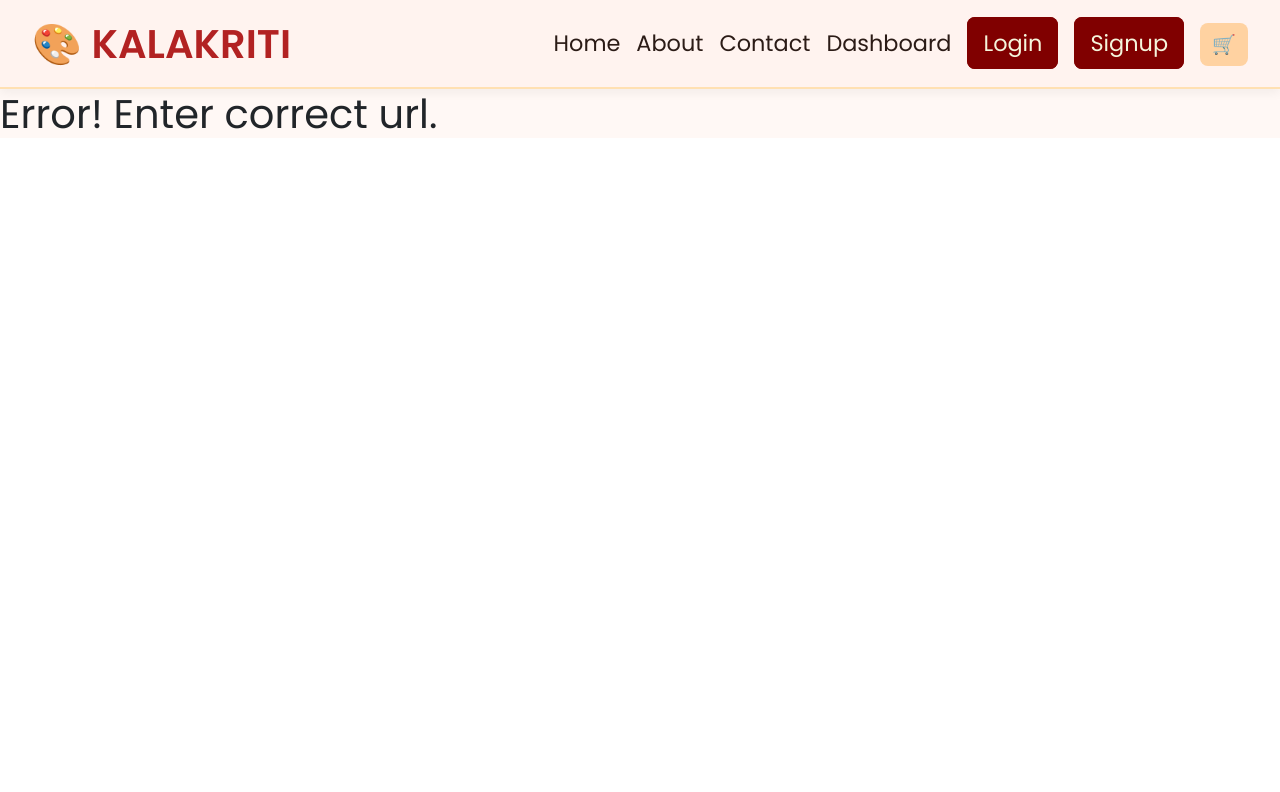
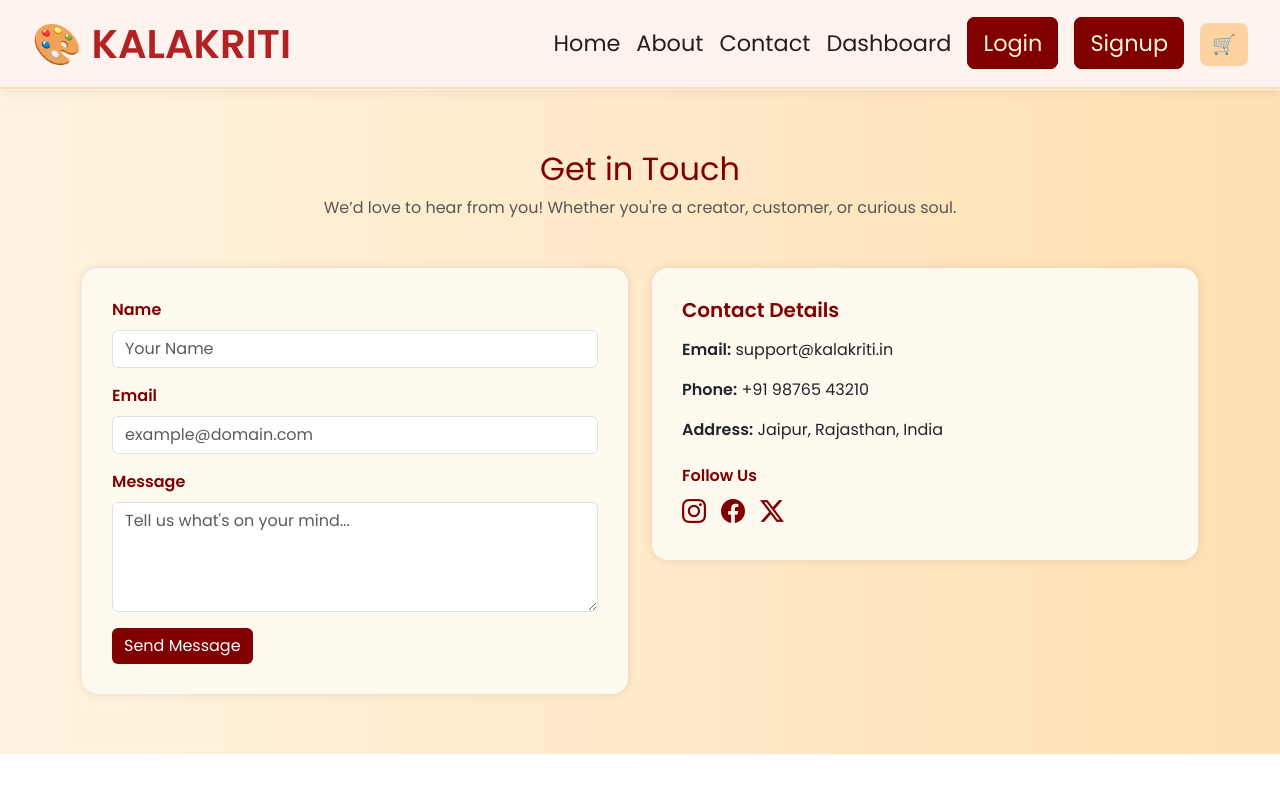
Before and after one commit to laxmikandivalasa/KalakritiAU, a React (Create React App) app in the folder client/: page /contact in a window 1280 px wide. Shown: the top 792 px of the page. Built offline with nearby package versions, Linux system fonts and the light colour scheme.

Commit message:
Added contact us page

```diff
--- a/client/src/components/Routing.js
+++ b/client/src/components/Routing.js
@@ -6,7 +6,7 @@ import SignupPage from '../pages/signup';
 import CartPage from '../pages/CartPage';
 import Dashboard from '../pages/Dashboard';
 import { Errorpage } from '../pages/Errorpage';
-
+import Contact from '../pages/Contactus';
 export default function Routing() {
     return (
         <BrowserRouter>
@@ -17,6 +17,7 @@ export default function Routing() {
                     <Route path="signup" element={<SignupPage />} />
                     <Route path="cart" element={<CartPage />} />
                     <Route path="dashboard" element={<Dashboard />} />
+                    <Route path="contact" element={<Contact />} />
                     <Route path="*" element={<Errorpage/>} />
 
                 </Route>
--- a/client/src/index.js
+++ b/client/src/index.js
@@ -4,11 +4,11 @@ import './index.css';
 import App from './App';
 import reportWebVitals from './reportWebVitals';
 import Routing from './components/Routing'
-
 const root = ReactDOM.createRoot(document.getElementById('root'));
 root.render(
   <React.StrictMode>
     <Routing/>
+
   </React.StrictMode>
 );
 
--- /dev/null
+++ b/client/src/pages/Contactus.js
@@ -0,0 +1,97 @@
+import React from 'react';
+import 'bootstrap/dist/css/bootstrap.min.css';
+import 'bootstrap-icons/font/bootstrap-icons.css';
+
+const Contact = () => {
+  const styles = {
+    section: {
+      background: 'linear-gradient(to right, #fff3e0, #ffe0b2)',
+      padding: '60px 0',
+    },
+    card: {
+      backgroundColor: '#fffaf0',
+      borderRadius: '1rem',
+      padding: '30px',
+      boxShadow: '0 0 10px rgba(0,0,0,0.1)',
+    },
+    maroonText: {
+      color: '#800000',
+    },
+    maroonButton: {
+      backgroundColor: '#800000',
+      color: '#fff',
+      border: 'none',
+    },
+    maroonButtonHover: {
+      backgroundColor: '#a93226',
+      color: '#fff',
+    },
+    socialIcon: {
+      fontSize: '1.5rem',
+      color: '#800000',
+      marginRight: '15px',
+      transition: 'color 0.3s ease',
+    },
+  };
+
+  return (
+    <section style={styles.section}>
+      <div className="container">
+        <div className="text-center mb-5">
+          <h2 style={styles.maroonText}>Get in Touch</h2>
+          <p className="text-muted">We’d love to hear from you! Whether you're a creator, customer, or curious soul.</p>
+        </div>
+
+        <div className="row g-4">
+          {/* Contact Form */}
+          <div className="col-md-6">
+            <div style={styles.card}>
+              <form>
+                <div className="mb-3">
+                  <label className="form-label fw-semibold" style={styles.maroonText}>Name</label>
+                  <input type="text" className="form-control" placeholder="Your Name" />
+                </div>
+                <div className="mb-3">
+                  <label className="form-label fw-semibold" style={styles.maroonText}>Email</label>
+                  <input type="email" className="form-control" placeholder="example@domain.com" />
+                </div>
+                <div className="mb-3">
+                  <label className="form-label fw-semibold" style={styles.maroonText}>Message</label>
+                  <textarea rows="4" className="form-control" placeholder="Tell us what's on your mind..."></textarea>
+                </div>
+                <button
+                  type="submit"
+                  className="btn"
+                  style={styles.maroonButton}
+                  onMouseOver={(e) => (e.target.style.backgroundColor = '#a93226')}
+                  onMouseOut={(e) => (e.target.style.backgroundColor = '#800000')}
+                >
+                  Send Message
+                </button>
+              </form>
+            </div>
+          </div>
+
+          {/* Contact Info */}
+          <div className="col-md-6">
+            <div style={styles.card}>
+              <h5 style={styles.maroonText} className="fw-bold mb-3">Contact Details</h5>
+              <p><strong>Email:</strong> support@kalakriti.in</p>
+              <p><strong>Phone:</strong> +91 98765 43210</p>
+              <p><strong>Address:</strong> Jaipur, Rajasthan, India</p>
+
+              <h6 className="mt-4 fw-semibold" style={styles.maroonText}>Follow Us</h6>
+              <div>
+                <a href="#" style={styles.socialIcon}><i className="bi bi-instagram"></i></a>
+                <a href="#" style={styles.socialIcon}><i className="bi bi-facebook"></i></a>
+                <a href="#" style={styles.socialIcon}><i className="bi bi-twitter-x"></i></a>
+              </div>
+            </div>
+          </div>
+        </div>
+      </div>
+    </section>
+  );
+};
+
+export default Contact;
--- /dev/null
+++ b/package.json
@@ -0,0 +1,6 @@
+{
+  "dependencies": {
+    "bootstrap": "^5.3.5",
+    "bootstrap-icons": "^1.11.3"
+  }
+}
```
Also changed, not shown: 1 other file (tests, documents, lock files or other folders).
